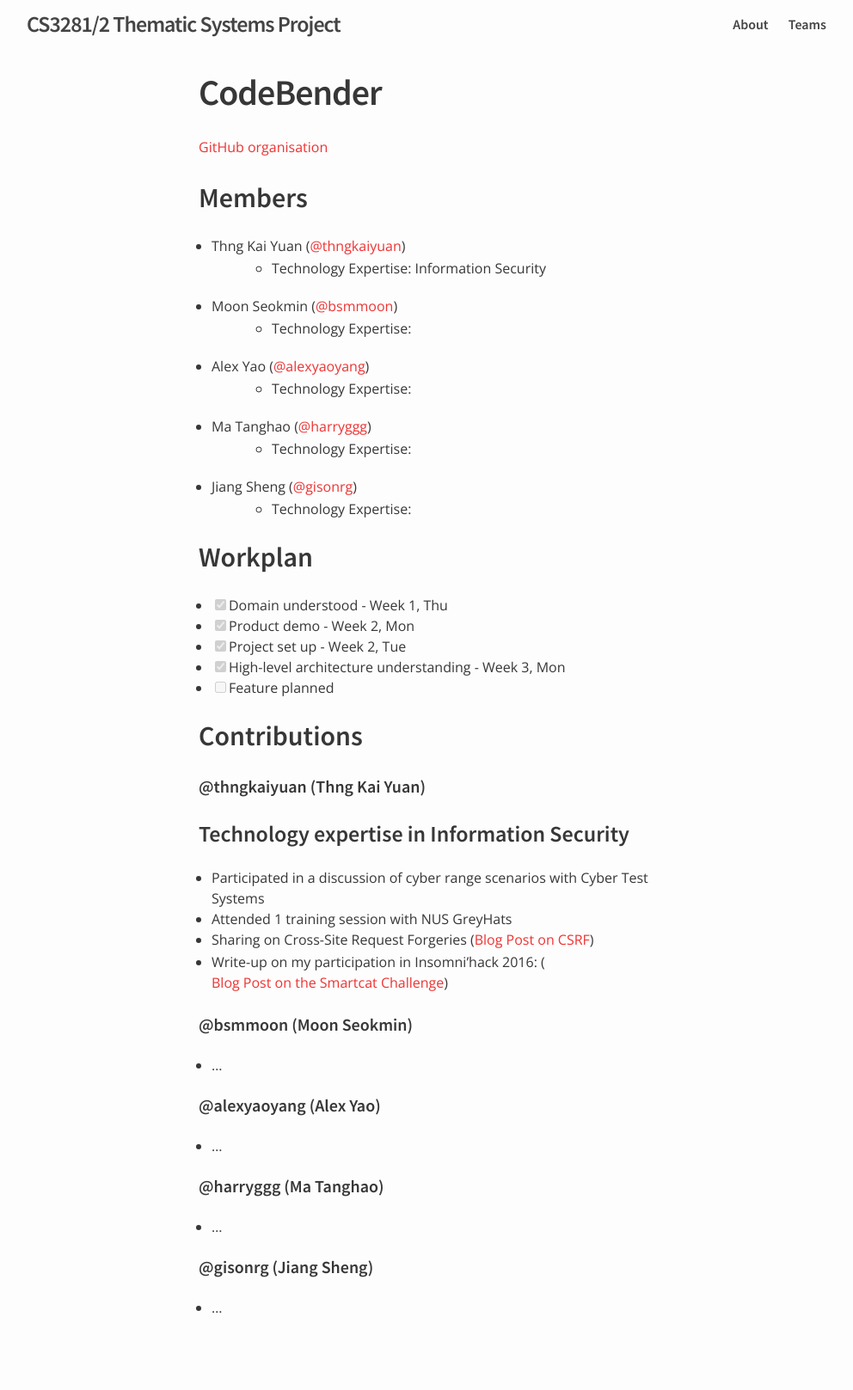
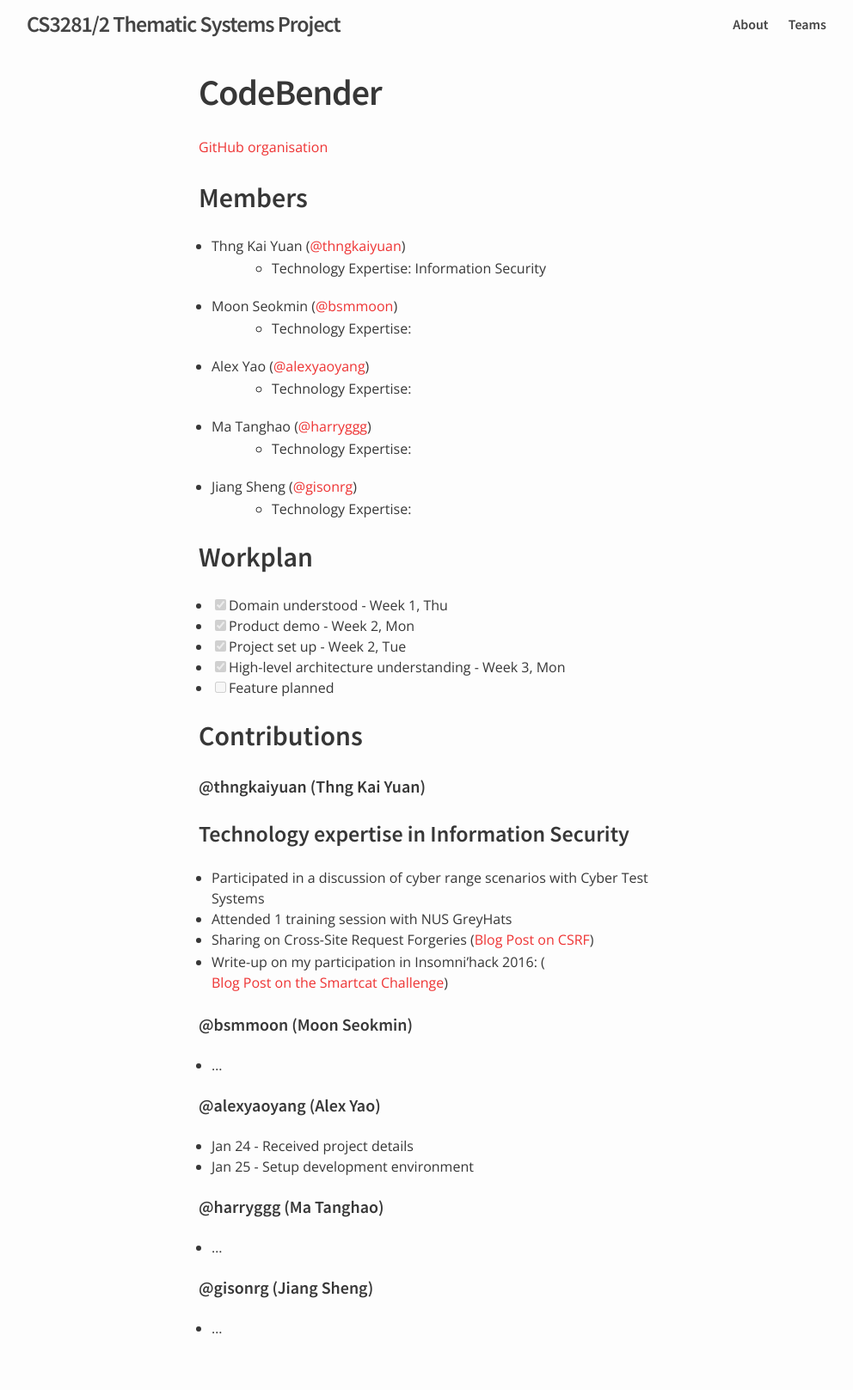
Before and after one commit to nus-oss/cs3281-AY1516S2-website, a Jekyll site: the page built from teams/codebender.md, in a window 1280 px wide. Shown: the whole page at 86% size, without its empty margins (139-1131 px from the left). Built offline with Jekyll 4.4.1, drawn with Linux system fonts in a browser that asks for light colours; before the commit the page ends 1593 px from its top, so only the background shows below that.

Commit message:
Alex Update

```diff
--- a/teams/codebender.md
+++ b/teams/codebender.md
@@ -39,7 +39,8 @@ permalink: /teams/codebender/
 * ...
 
 #### @alexyaoyang (Alex Yao)
-* ...
+* Jan 24 - Received project details
+* Jan 25 - Setup development environment
 
 #### @harryggg (Ma Tanghao)
 * ...
```
